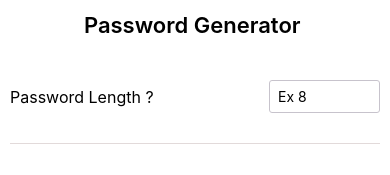
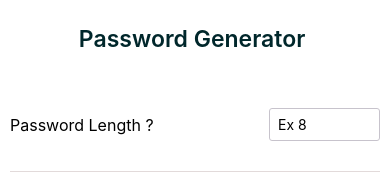
Before and after one commit to RahulLodhi-Git/react-native, a React Native app: screen / in a window 390 px wide. Shown: the top 175 px of the page. Built offline with nearby package versions, Linux system fonts and the light colour scheme.

Commit message:
password generator complete

```diff
--- a/components/PassGenerator.tsx
+++ b/components/PassGenerator.tsx
@@ -1,5 +1,6 @@
 /* eslint-disable @typescript-eslint/no-unused-vars */
-import React from 'react';
+import {Formik} from 'formik';
+import React, {useState} from 'react';
 import {
   View,
   Text,
@@ -8,34 +9,117 @@ import {
   TouchableOpacity,
 } from 'react-native';
 import BouncyCheckbox from 'react-native-bouncy-checkbox';
+import * as yup from 'yup';
+
+const validationSchema = yup.object().shape({
+  passwordLength: yup
+    .number()
+    .min(5, 'should be min of 5 character')
+    .max(16, 'Should be max of 16 characters')
+    .required('Length is required'),
+});
 
 const PassGenerator = (): JSX.Element => {
+  const [useUpperCase, setUseUpperCase] = useState(true);
+  const [useLowerCase, setUseLowerCase] = useState(false);
+  const [useNumericCase, setUseNumericCase] = useState(false);
+  const [useSymbolsCase, setUseSymbolsCase] = useState(false);
+  const [password, setPassword] = useState('');
+  const handleResetPasswordStates = () => {
+    setUseUpperCase(true);
+    setUseLowerCase(false);
+    setUseNumericCase(false);
+    setUseSymbolsCase(false);
+    setPassword('');
+  };
+  const createPassword = (characterLength: number, charList: string) => {
+    let result = '';
+    for (let i = 1; i <= characterLength; i++) {
+      let characterIndex = Math.round(Math.random() * charList.length);
+      result += charList.charAt(characterIndex);
+    }
+    return result;
+  };
+  const handleGeneratePassword = (characterLength: number) => {
+    let charList = '';
+    let upperCase = 'ABCDEFGHIJKLMNOPQRSTUVWXYZ';
+    let LowerCase = 'abcdefghijklmnopqrstuvwxyz';
+    let numeric = '0123456789';
+    let symbol = '!@#$%^&*()';
+    if (useUpperCase) {
+      charList += upperCase;
+    }
+    if (useLowerCase) {
+      charList += LowerCase;
+    }
+    if (useNumericCase) {
+      charList += numeric;
+    }
+    if (useSymbolsCase) {
+      charList += symbol;
+    }
+    let generatedPass = createPassword(characterLength, charList);
+    setPassword(generatedPass);
+  };
   return (
     <View style={styleClass.main}>
       <Text style={styleClass.title}>Password Generator </Text>
+      <Formik
+        initialValues={{passwordLength: ''}}
+        validationSchema={validationSchema}
+        onSubmit={(values, a) => {
+          handleGeneratePassword(parseInt(values.passwordLength));
+        }}>
+        {({
+          values,
+          errors,
+          touched,
+          handleChange,
+          handleSubmit,
+          isSubmitting,
+          isValid,
+          handleReset,
+          /* and other goodies */
+        }) => (
+          <>
             <View style={[styleClass.col, styleClass.bottomBorder]}>
+              <View>
                 <Text style={styleClass.defaultText}>Password Length ?</Text>
+                {touched && errors.passwordLength && (
+                  <Text style={styleClass.erroText}>
+                    {errors.passwordLength}
+                  </Text>
+                )}
+              </View>
+
               <TextInput
                 keyboardType="numeric"
                 placeholder="Ex 8"
-          style={styleClass.input}
+                style={[
+                  styleClass.input,
+                  touched && errors.passwordLength && styleClass.error,
+                ]}
+                onChangeText={handleChange('passwordLength')}
+                value={values.passwordLength}
               />
             </View>
+
             <View style={[styleClass.checkBoxCol]}>
               <Text style={styleClass.defaultText}>
                 Includes uppercase characters(A-Z) ?
               </Text>
               <View>
                 <BouncyCheckbox
+                  isChecked={useUpperCase}
                   size={30}
                   fillColor="green"
                   unFillColor="transparent"
                   iconStyle={{borderWidth: 2}}
                   innerIconStyle={{borderWidth: 2, borderColor: '#e1dae9'}}
-            onPress={(isChecked: boolean) => {
-              console.log(isChecked);
+                  onPress={() => {
+                    setUseUpperCase(!useUpperCase);
                   }}
-            useBuiltInState={true}
+                  useBuiltInState={false}
                 />
               </View>
             </View>
@@ -45,13 +129,14 @@ const PassGenerator = (): JSX.Element => {
               </Text>
               <View>
                 <BouncyCheckbox
+                  isChecked={useLowerCase}
                   size={30}
                   fillColor="green"
                   unFillColor="#FFFFFF"
                   iconStyle={{borderWidth: 2}}
                   innerIconStyle={{borderWidth: 2, borderColor: '#e1dae9'}}
-            onPress={(isChecked: boolean) => {
-              console.log(isChecked);
+                  onPress={() => {
+                    setUseLowerCase(!useLowerCase);
                   }}
                   useBuiltInState={false}
                 />
@@ -63,13 +148,14 @@ const PassGenerator = (): JSX.Element => {
               </Text>
               <View>
                 <BouncyCheckbox
+                  isChecked={useNumericCase}
                   size={30}
                   fillColor="green"
                   unFillColor="#FFFFFF"
                   iconStyle={{borderWidth: 2}}
                   innerIconStyle={{borderWidth: 2, borderColor: '#e1dae9'}}
-            onPress={(isChecked: boolean) => {
-              console.log(isChecked);
+                  onPress={() => {
+                    setUseNumericCase(!useNumericCase);
                   }}
                   useBuiltInState={false}
                 />
@@ -81,26 +167,45 @@ const PassGenerator = (): JSX.Element => {
               </Text>
               <View>
                 <BouncyCheckbox
+                  isChecked={useSymbolsCase}
                   size={30}
                   fillColor="green"
                   unFillColor="#FFFFFF"
                   iconStyle={{borderWidth: 2}}
                   innerIconStyle={{borderWidth: 2, borderColor: '#e1dae9'}}
-            onPress={(isChecked: boolean) => {
-              console.log(isChecked);
-            }}
+                  onPress={() => setUseSymbolsCase(!useSymbolsCase)}
                   useBuiltInState={false}
                 />
               </View>
             </View>
             <View style={styleClass.btnWrapper}>
-        <TouchableOpacity style={styleClass.primaryBtn}>
+              <TouchableOpacity
+                style={[styleClass.primaryBtn, !isValid && styleClass.disabled]}
+                onPress={() => handleSubmit()}>
                 <Text style={styleClass.btnText}>Generate</Text>
               </TouchableOpacity>
-        <TouchableOpacity style={styleClass.secondaryBtn}>
+              <TouchableOpacity
+                onPress={() => {
+                  handleReset();
+                  handleResetPasswordStates();
+                }}
+                style={[styleClass.secondaryBtn]}>
                 <Text style={styleClass.btnText}>Reset</Text>
               </TouchableOpacity>
             </View>
+          </>
+        )}
+      </Formik>
+
+      {password && (
+        <View style={styleClass.resultWrapper}>
+          <Text style={styleClass.resultTitle}>Your Password 🙂 </Text>
+          <Text selectable style={styleClass.result}>
+            {password}
+          </Text>
+          <Text>Long press for copy</Text>
+        </View>
+      )}
     </View>
   );
 };
@@ -108,13 +213,36 @@ const PassGenerator = (): JSX.Element => {
 export default PassGenerator;
 
 const styleClass = StyleSheet.create({
+  resultWrapper: {
+    marginHorizontal: 20,
+    elevation: 6,
+    shadowColor: '#abbceb',
+    borderWidth: 1,
+    borderColor: '#e0e2e5',
+    paddingVertical: 25,
+    paddingHorizontal: 10,
+    borderRadius: 10,
+    backgroundColor: '#fff',
+    marginTop: 40,
+    alignItems: 'center',
+    rowGap: 10,
+  },
+  resultTitle: {
+    fontSize: 16,
+  },
+  result: {
+    fontSize: 23,
+    fontWeight: '600',
+    color: '#0a0a0a',
+  },
   main: {paddingHorizontal: 10},
   title: {
-    fontSize: 22,
+    fontSize: 23,
     fontWeight: '600',
     paddingHorizontal: 10,
-    paddingVertical: 12,
+    paddingVertical: 25,
     textAlign: 'center',
+    color: '#00272B',
   },
   defaultText: {
     fontSize: 16,
@@ -145,6 +273,14 @@ const styleClass = StyleSheet.create({
     paddingVertical: 7,
     borderRadius: 3,
   },
+  error: {
+    borderColor: 'red',
+  },
+  erroText: {
+    width: '100%',
+    color: 'red',
+    marginTop: 5,
+  },
   btnWrapper: {
     flexDirection: 'row',
     justifyContent: 'center',
@@ -168,4 +304,7 @@ const styleClass = StyleSheet.create({
     paddingVertical: 10,
     borderRadius: 5,
   },
+  disabled: {
+    opacity: 0.5,
+  },
 });
```
Lines whose indentation alone changed are shown as unchanged.
